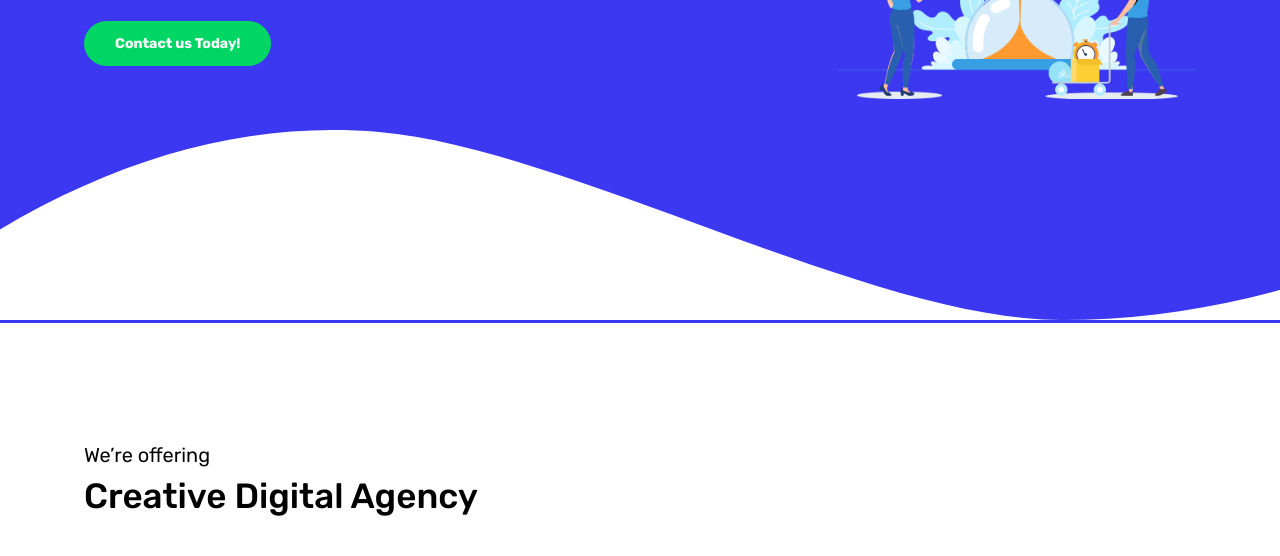
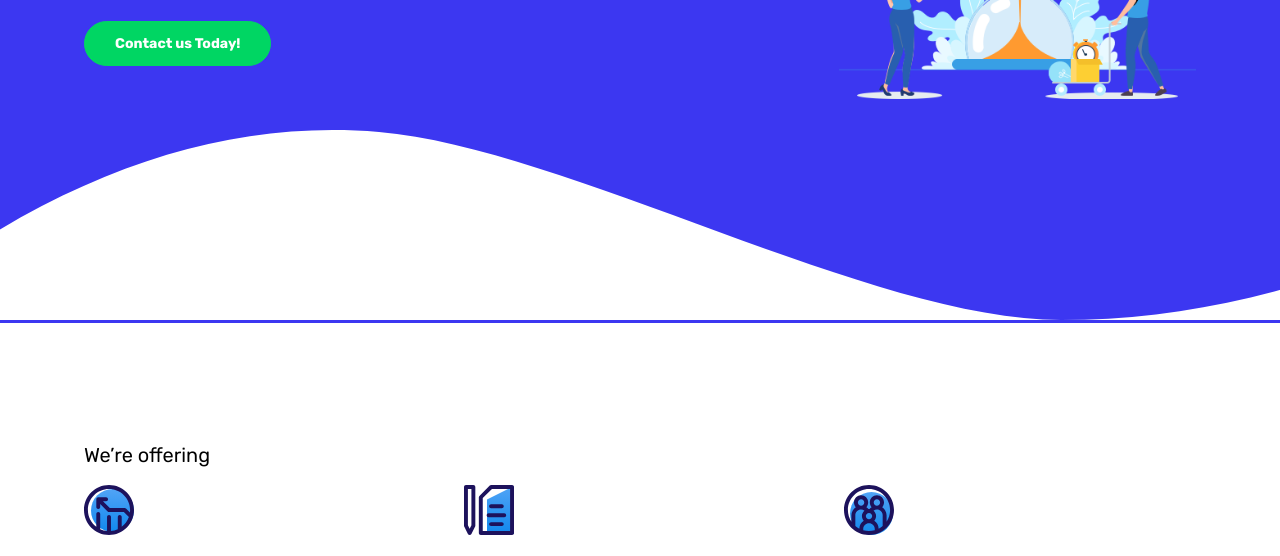
Before and after one commit to amhafidhJr/najah, a website: page index.html in a window 1280 px wide. Shown: the part 363-919 px from the top of the page. Drawn offline with Linux system fonts and the light colour scheme.

Commit message:
Update index.html

```diff
--- a/index.html
+++ b/index.html
@@ -85,7 +85,7 @@
 					<div class="row">
 						<div class="col-sm-12">
 							<h5 class="text-dark">We’re offering</h5>
-							<h3 class="font-weight-medium text-dark mb-5">Creative Digital Agency</h3>
+
 						</div>
 					</div>
 					<div class="row" data-aos="fade-up">
```
